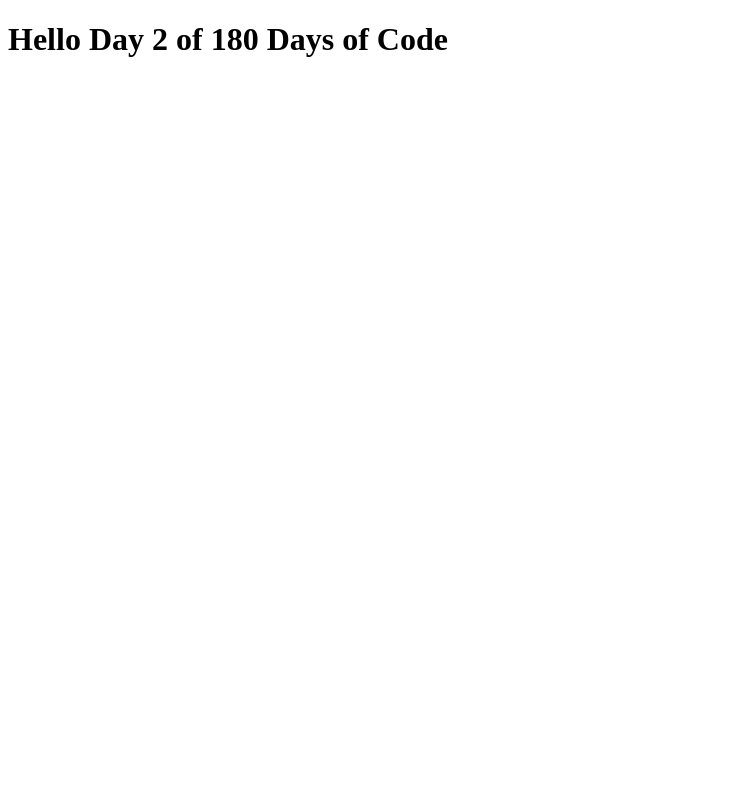
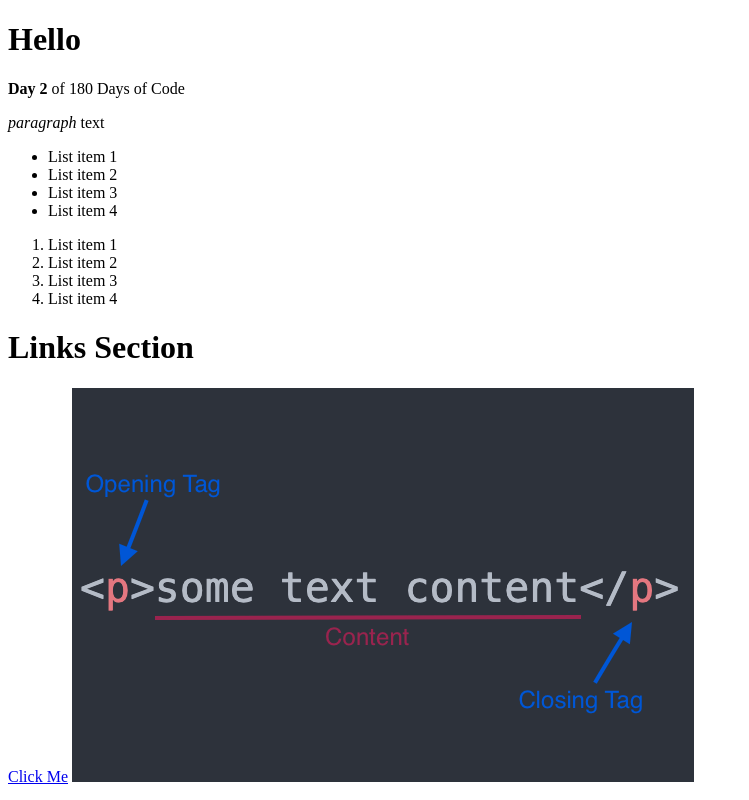
Before and after one commit to RomeoChris/git_test, a plain HTML site: page index.html in a window 1280 px wide. Shown: the whole page, without its empty margins (0-749 px from the left). Drawn offline with Linux system fonts and the light colour scheme.

Commit message:
lesson done with images and link tags

```diff
--- a/index.html
+++ b/index.html
@@ -7,6 +7,30 @@
     <title>first page</title>
 </head>
 <body>
-    <h1>Hello Day 2 of 180 Days of Code</h1>
+    <!--sample comment-->
+    <h1>Hello</h1>
+    <p><strong> Day 2 </strong> of 180 Days of Code</p>
+    <p><em>paragraph</em> text</p>
+
+    <!--Creating lists-->
+    <!--Unordered list-->
+    <ul>
+        <li>List item 1</li>
+        <li>List item 2</li>
+        <li>List item 3</li>
+        <li>List item 4</li>
+    </ul>
+
+    <!--Ordered list-->
+    <ol>
+        <li>List item 1</li>
+        <li>List item 2</li>
+        <li>List item 3</li>
+        <li>List item 4</li>
+    </ol>
+
+    <h1>Links Section</h1>
+    <a href="https://hachstacks.com">Click Me</a>
+    <img src="./element-diagram.png" alt="sample image">
 </body>
 </html>
```
Also changed, not shown: element-diagram.png (added).
